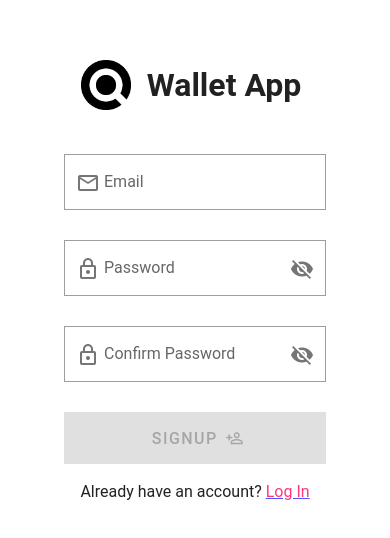
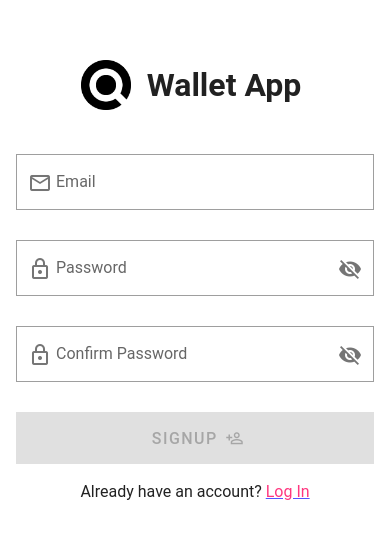
Before and after one commit to Bankole2000/tqlwallet, a Vue app: page /#/signup in a window 390 px wide. Shown: the part 126-664 px from the top of the page. Built offline with nearby package versions, Linux system fonts and the light colour scheme; a small style sheet from the web is missing; what vuetify-datetime-picker would draw is missing.

Commit message:
responsive signup form

```diff
--- a/src/components/forms/auth/SignupForm.vue
+++ b/src/components/forms/auth/SignupForm.vue
@@ -1,6 +1,6 @@
 <template>
   <div class="signup-form">
-    <v-container class="px-16">
+    <v-container :class="$vuetify.breakpoint.xs ? 'px-4' : 'px-16'">
       <v-row>
         <v-col cols="12">
           <v-form ref="form" @submit.prevent="submit" v-model="isValid">
```
Also changed, not shown: 1 other file (tests, documents, lock files or other folders).
